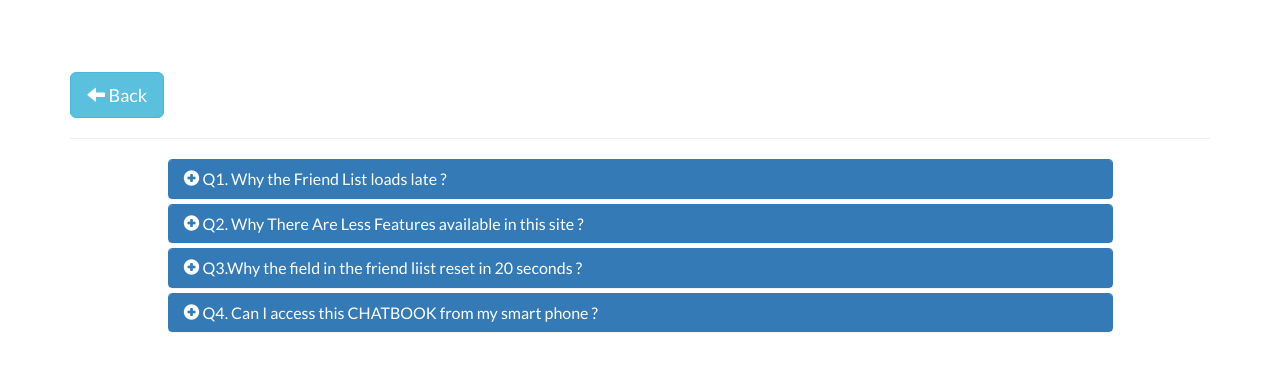
After one commit to ShubhamGoel-sopho/CS50_CHATBOOK, a PHP site: template views/faq_view.php in a window 1280 px wide. The commit adds this page. Shown: the top 371 px of the page. Run offline with PHP 8.4, Linux system fonts and the light colour scheme; the template is opened without the code that fills it, so the values that code supplies are empty; some libraries are stand-ins or nearby versions.

Commit message:
added faq.php with some questions

```diff
--- /dev/null
+++ b/views/faq_view.php
@@ -0,0 +1,84 @@
+<br><br><br><br>
+<a href="<?=$_SERVER["HTTP_REFERER"] ?>" class="btn btn-info btn-lg"><span class="glyphicon glyphicon-arrow-left"></span> Back</a>
+<br><hr>
+        <div class="row">
+            <div class=" col-lg-offset-1 col-md-offset-1 col-md-10 col-sm-offset-1 col-sm-10 col-xs-12 col-lg-10">
+                <div id="accordion" class="panel-group">
+                    <div class="panel panel-primary">
+                        <div class="panel-heading">
+                            <h4 class="panel-title">
+                                <a href="#panelBodyOne" data-toggle="collapse"
+                                   data-parent="#accordion">
+                                    <span class="glyphicon glyphicon-plus-sign"></span>
+                                      Q1. Why the Friend List loads late ?
+                                </a>
+                            </h4>
+                        </div>
+                        <div id="panelBodyOne" class="panel-collapse collapse">
+                            <div class="panel-body">
+                              <p>Yaa You May Have To wait Around 20 seconds For this.But After That there is
+                              no such problem. We are constantly working towards this issues and will make this
+                              more user friendly as soon as possible. Hope this works :)
+                              </p>
+                            </div>
+                        </div>
+                    </div>
+                    <div class="panel panel-primary">
+                        <div class="panel-heading">
+                            <h4 class="panel-title">
+                                <a href="#panelBodyTwo" data-toggle="collapse"
+                                   data-parent="#accordion">
+                                    <span class="glyphicon glyphicon-plus-sign"></span>
+                                    Q2. Why There Are Less Features available in this site ?
+                                </a>
+                            </h4>
+                        </div>
+                        <div id="panelBodyTwo" class="panel-collapse collapse">
+                            <div class="panel-body">
+                                <p> We are Constantly working on adding more features to it and fixing bugs too.
+                                Soon more features will be coming :)
+                                </p>
+
+                            </div>
+                        </div>
+                    </div>
+                    <div class="panel panel-primary">
+                        <div class="panel-heading">
+                            <h4 class="panel-title">
+                                <a href="#panelBodyThree" data-toggle="collapse"
+                                   data-parent="#accordion">
+                                    <span class="glyphicon glyphicon-plus-sign"></span>
+                                    Q3.Why the field in the friend liist reset in 20 seconds ?
+                                </a>
+                            </h4>
+                        </div>
+                        <div id="panelBodyThree" class="panel-collapse collapse">
+                            <div class="panel-body">
+                                <p>This Feature is just implemented for simplicity.You have to first type the
+                                message. Then select the friend and the click <b>SEND</b>.
+                                </p>
+                            </div>
+                        </div>
+                    </div>
+					<div class="panel panel-primary">
+                        <div class="panel-heading">
+                            <h4 class="panel-title">
+                                <a href="#panelBodyFour" data-toggle="collapse"
+                                   data-parent="#accordion">
+                                    <span class="glyphicon glyphicon-plus-sign"></span>
+                                    Q4. Can I access this CHATBOOK from my smart phone ?
+                                </a>
+                            </h4>
+                        </div>
+                        <div id="panelBodyFour" class="panel-collapse collapse">
+                            <div class="panel-body">
+                                <p>Yes, you can because this Application is created after carefully observing
+                                the reponsiveness of the website on all type of devices mobile,tablets,i-pads,Desktops
+                                .It amazingly works fine with awesome interface.
+                                </p>
+                            </div>
+                        </div>
+                    </div>
+				</div>
+            </div>
+        </div>
--- a/views/header.php
+++ b/views/header.php
@@ -74,6 +74,7 @@
     	      <div class="collapse navbar-collapse" id="topFixedNavbar1">
     	        <ul class="nav navbar-nav">
     	          <li ><a  href="contact.php">Contact Us</a></li>
+    	          <li ><a  href="faq.php">FAQ's</a></li>
     	          <li class="dropdown"><a href="#" class="dropdown-toggle" data-toggle="dropdown" role="button" aria-expanded="false">More<span class="caret"></span></a>
     	            <ul class="dropdown-menu" role="menu">
     	              <li><a href="dev_profile.php">Developer Profile</a></li>
```
Also changed, not shown: public/faq.php (added, +8 -0 lines), public/js/scripts6.js (+11 -0 lines).
